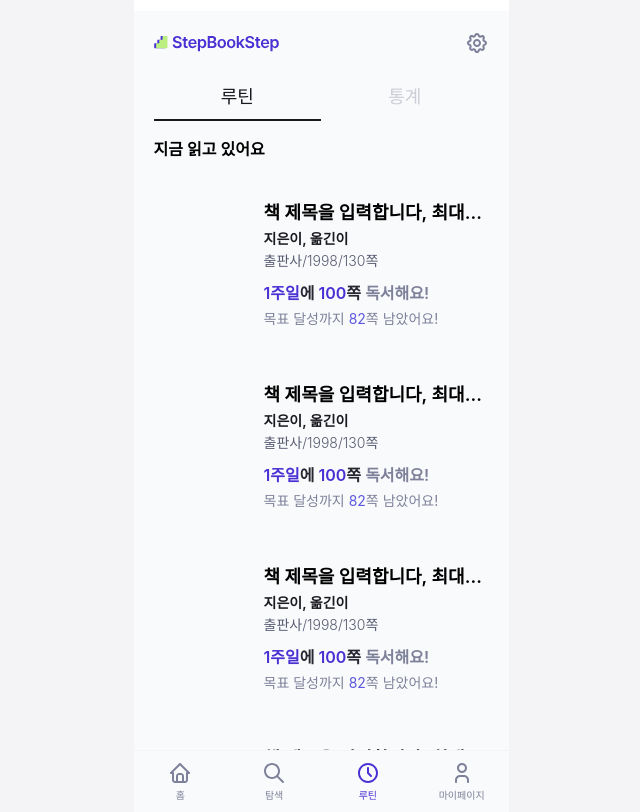
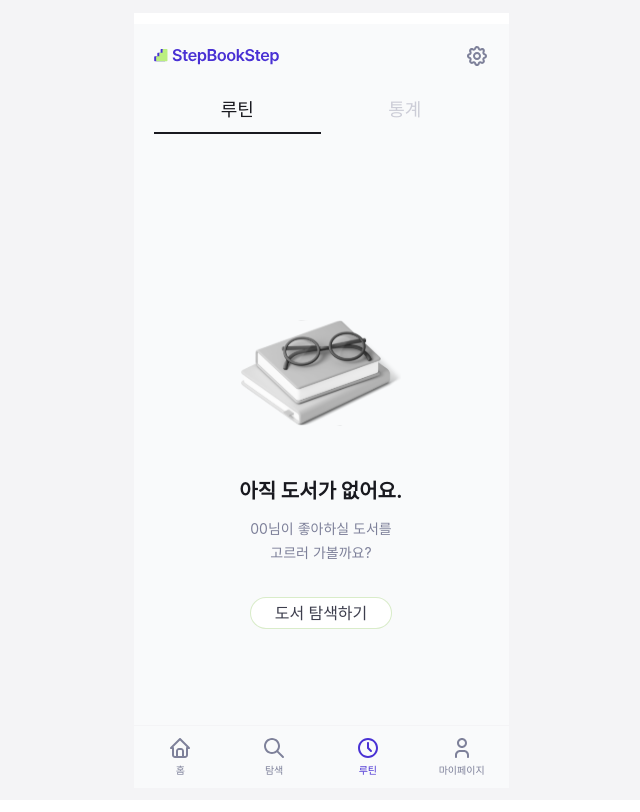
Before and after one commit to Leets-Official/StepBookStep-FE, a React (Vite) app: page /routine/booklist in a window 1280 px wide. Shown: the whole page, without its empty margins (319-959 px from the left). Built offline with nearby package versions, Linux system fonts and the light colour scheme; a web font is replaced by a local one.

Commit message:
feat : 루틴페이지에 엠티뷰 추가

```diff
--- a/src/pages/Routine/BookList.tsx
+++ b/src/pages/Routine/BookList.tsx
@@ -6,10 +6,15 @@ import { BookList } from "@/components/BookList/BookList";
 import BottomBar from "@/components/BottomBar/BottomBar";
 import Statistics from "./Statistics";
 import { DUMMY_BOOKS } from "@/mocks/booklist.mock";
+import EmptyView from "@/components/EmptyView/EmptyView"; //
+import { GlassesOnBooksGif } from "@/assets/icons"; //
 
 export default function RoutinePage() {
   const [activeTab, setActiveTab] = useState<"routine" | "statistics">("routine");
   const [navTab, setNavTab] = useState<"home" | "search" | "routine" | "mypage">("routine");
+
+  //  true로 설정하면 데이터가 있어도 루틴 탭에서 엠티뷰가 나타남(테스트용)
+  const isTestMode = true;
 
   return (
     <div className={S.pageWrapper}>
@@ -38,9 +43,24 @@ export default function RoutinePage() {
             />
           </div>
         </nav>
-
-        <main className={S.content}>
+        <main className={`${S.content} flex flex-col`}>
           {activeTab === "routine" ? (
+            DUMMY_BOOKS.length === 0 || isTestMode ? (
+              <EmptyView
+                icon={GlassesOnBooksGif}
+                title="아직 도서가 없어요."
+                description={
+                  <>
+                    00님이 좋아하실 도서를 <br /> 고르러 가볼까요?
+                  </>
+                }
+                className="pt-37.75"
+                actionButton={{
+                  label: "도서 탐색하기",
+                  onClick: () => setNavTab("search"),
+                }}
+              />
+            ) : (
               <>
                 <h2 className={S.sectionTitle}>지금 읽고 있어요</h2>
                 <div className="flex flex-col gap-4 w-full items-stretch">
@@ -49,6 +69,7 @@ export default function RoutinePage() {
                   ))}
                 </div>
               </>
+            )
           ) : (
             <Statistics />
           )}
```
Lines whose indentation alone changed are shown as unchanged.
